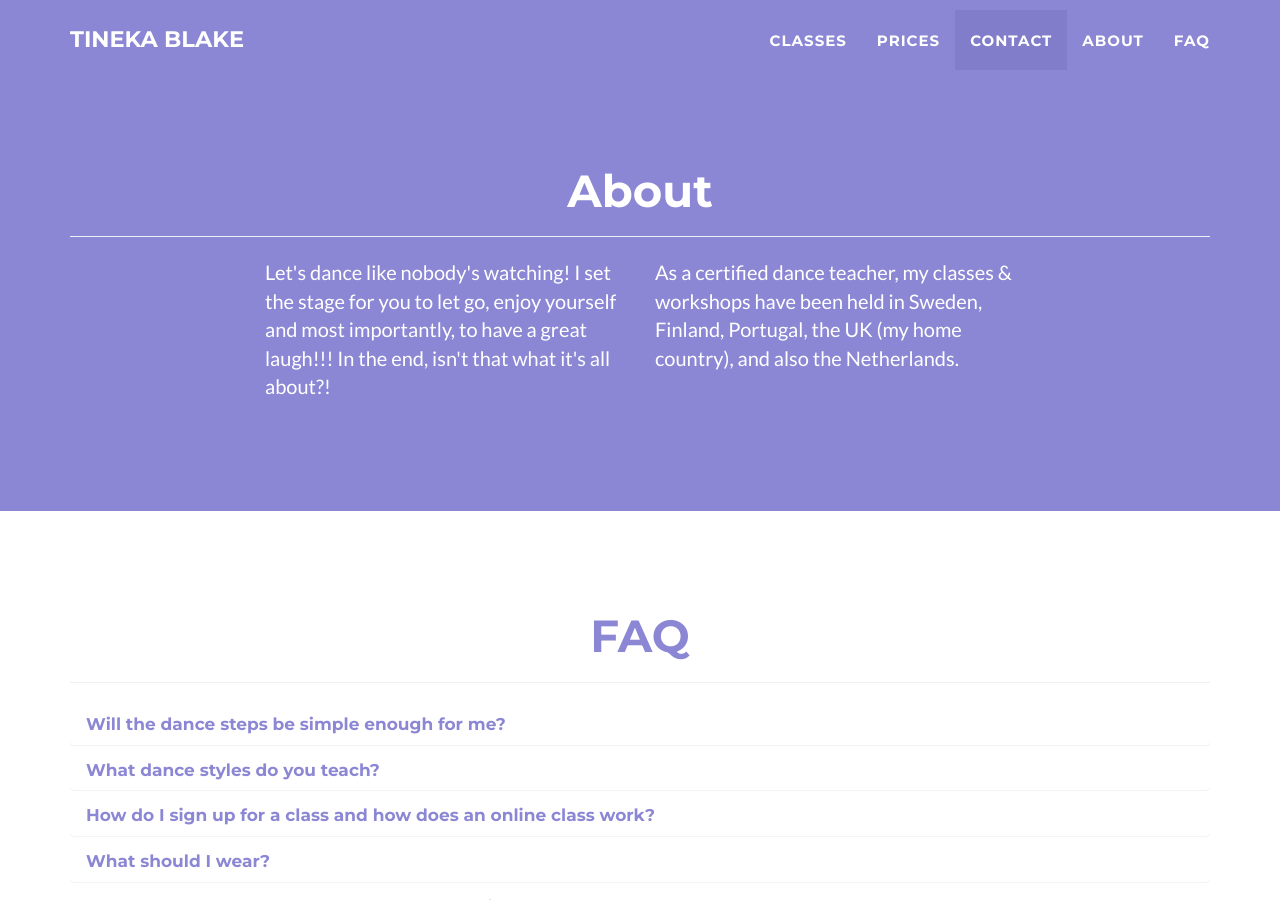
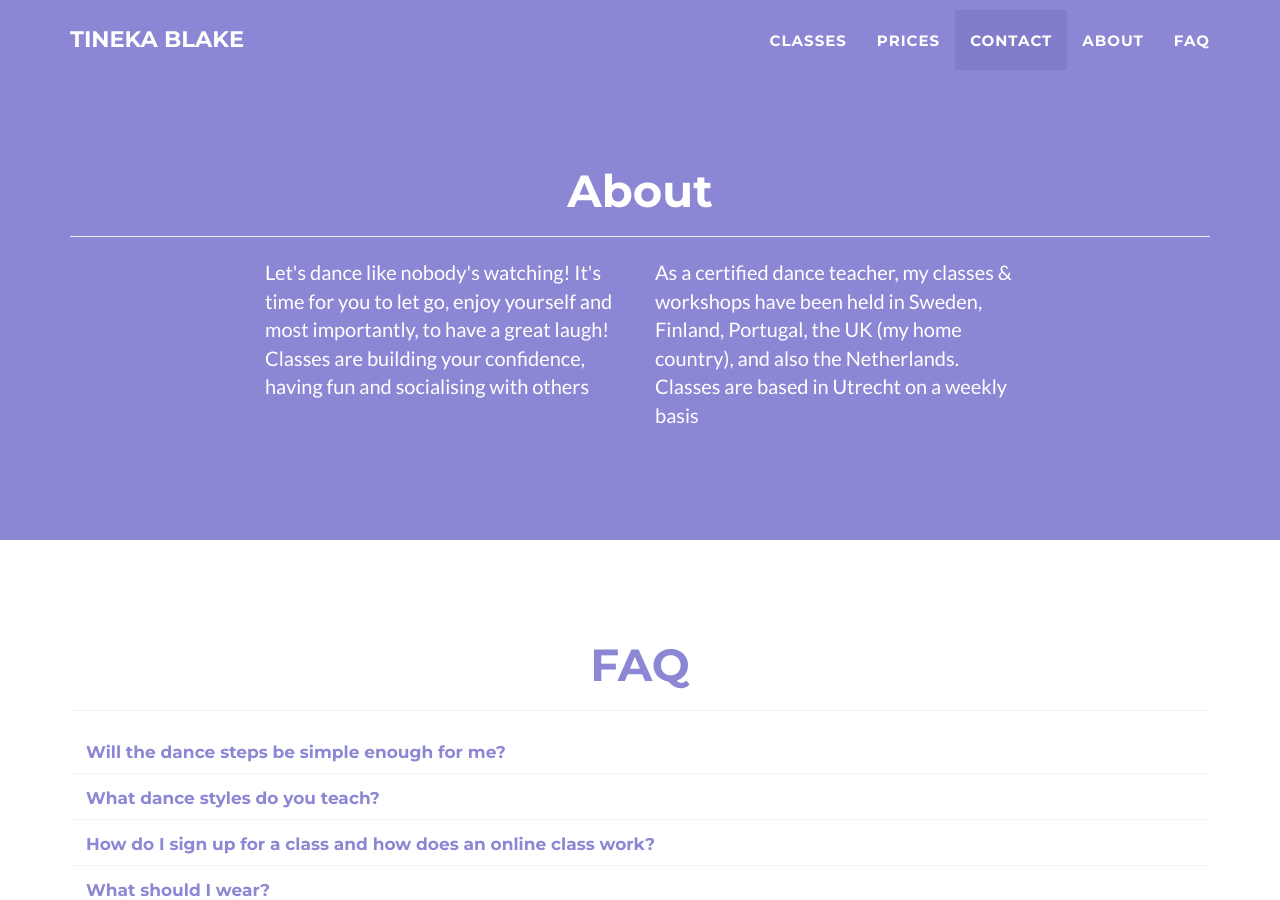
Before and after one commit to tineka-blake/tineka-blake.github.io, a Jekyll site: the page built from index.html, in a window 1280 px wide and 900 px high, scrolled down 2636 px. Built offline with Jekyll 4.4.1, drawn with Linux system fonts in a browser that asks for light colours.

Commit message:
Update about.html

```diff
--- a/_includes/about.html
+++ b/_includes/about.html
@@ -9,10 +9,10 @@
             </div>
             <div class="row">
                 <div class="col-lg-4 col-lg-offset-2">
-                    <p> Let's dance like nobody's watching! I set the stage for you to let go, enjoy yourself and most importantly, to have a great laugh!!! In the end, isn't that what it's all about?! </p>
+                    <p> Let's dance like nobody's watching! It's time for you to let go, enjoy yourself and most importantly, to have a great laugh! Classes are building your confidence, having fun and socialising with others </p>
                 </div>
                 <div class="col-lg-4">
-                    <p> As a certified dance teacher, my classes & workshops have been held in Sweden, Finland, Portugal, the UK (my home country), and also the Netherlands.</p></p>
+                    <p> As a certified dance teacher, my classes & workshops have been held in Sweden, Finland, Portugal, the UK (my home country), and also the Netherlands. Classes are based in Utrecht on a weekly basis</p></p>
                 </div>
                 <!-- <div class="col-lg-8 col-lg-offset-2 text-center"> -->
                 <!--     <a href="https://github.com/jeromelachaud/freelancer-theme" class="btn btn-lg btn-outline"> -->
```
